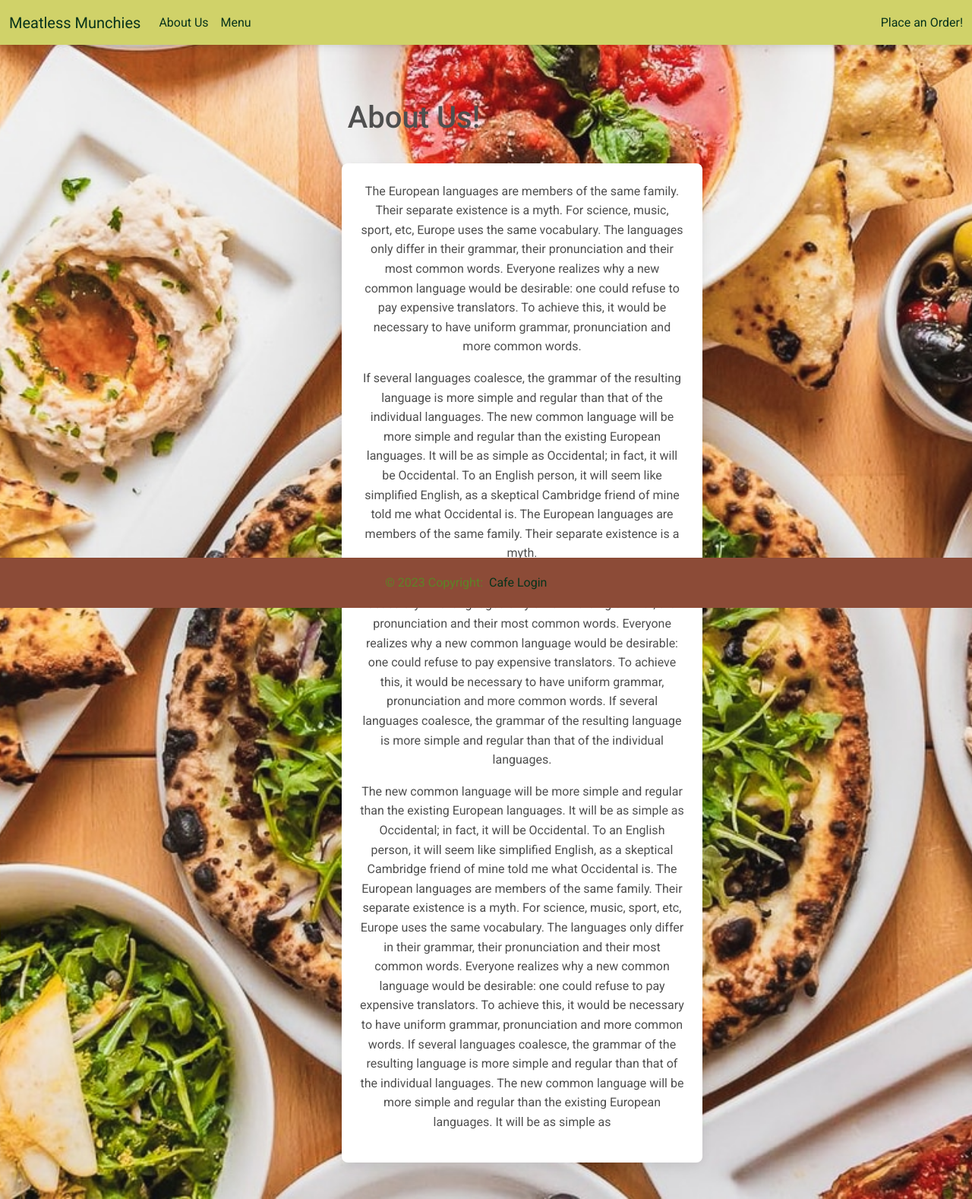
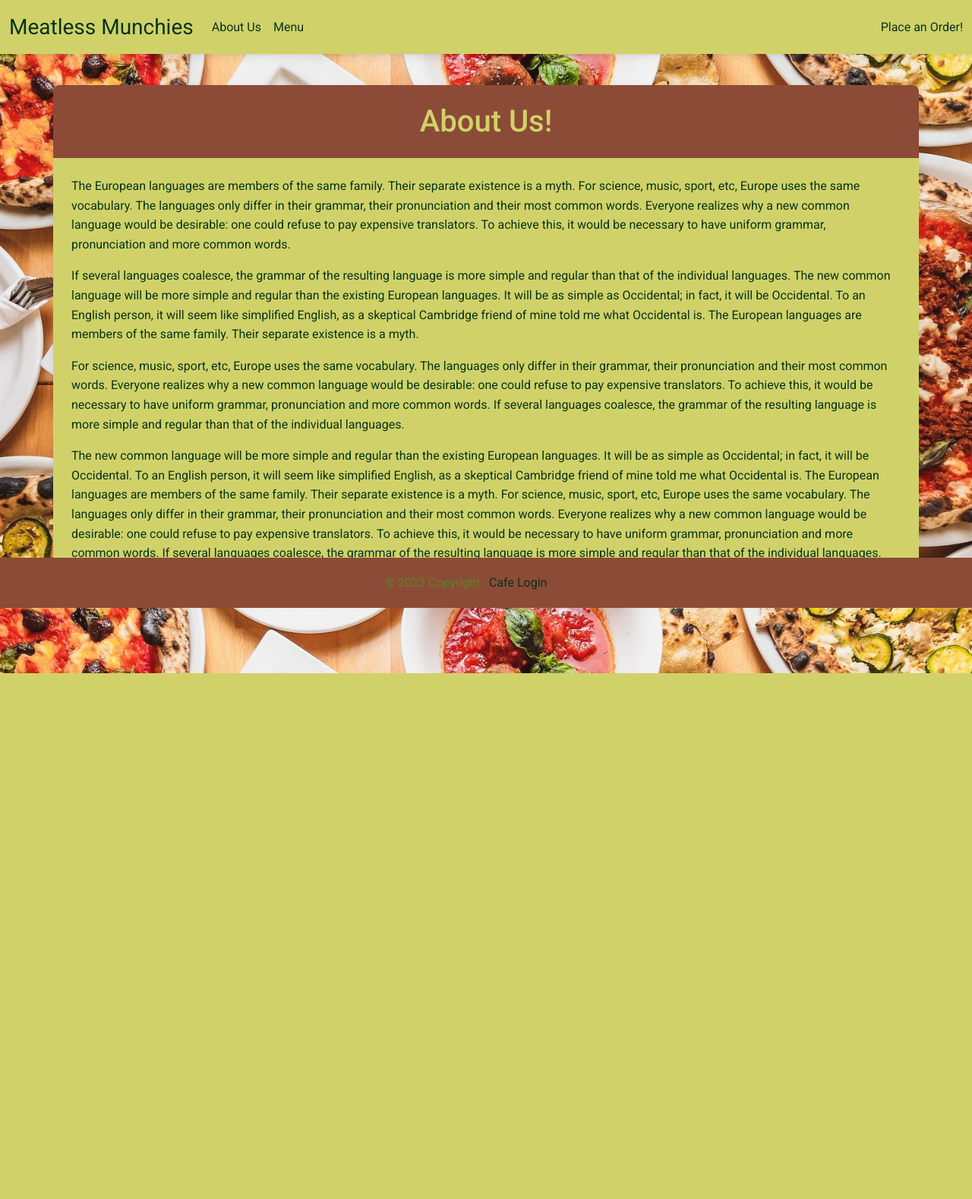
Before and after one commit to JakCrane/Assignment-3, a Django app: page /about/ in a window 1280 px wide. Shown: the whole page at 76% size. After the commit the page ends 886 px from the top, so only its background shows below. Run offline with Django 3.2, Linux system fonts and the light colour scheme; some libraries are stand-ins or nearby versions.

Commit message:
style index and about

```diff
--- a/cafcafproj/custapp/static/custapp/style.css
+++ b/cafcafproj/custapp/static/custapp/style.css
@@ -1,9 +1,10 @@
 body {
-    background-image: url(../../../media/media_images/hero-img.jpg);
+    background-image: url(hero-img.jpg);
     background-repeat: no-repeat;
     background-size: cover;
     background-position: center;
-    min-height: 100vh;
+    min-height: 100%;
+    background-attachment: fixed;
 }
 
 .bg-light-green {
@@ -31,9 +32,12 @@ body {
     background-color: #8c4b37
 }
 
-
+span {
+    white-space: nowrap ;
+  }
 #index-card {
-    background-color: #8c4b37e8
+    background-color: #8c4b37e8;
+    margin-top: 20%;
 }
 #index-btn:active, #index-btn:hover {
     background-color: #1d5113
@@ -41,7 +45,18 @@ body {
 #index-btn {
     background-color: #5c8326
 }
-
+.card-body[class*=bg-] {
+    border-bottom-left-radius: 0;
+    border-bottom-right-radius: 0;
+}
+.rounded-corners-top[class*=bg-] {
+    border-top-left-radius: var(--mdb-card-border-radius);
+    border-top-right-radius: var(--mdb-card-border-radius);
+}
+.rounded-corners-bottom[class*=bg-] {
+    border-bottom-left-radius: var(--mdb-card-border-radius);
+    border-bottom-right-radius: var(--mdb-card-border-radius);
+}
 
 
 /* background-attachment: fixed */
--- a/cafcafproj/custapp/templates/custapp/about.html
+++ b/cafcafproj/custapp/templates/custapp/about.html
@@ -1,19 +1,18 @@
 {% extends 'custapp/base.html' %}
 
 {% block content %}
-    <div class="container mb-5">
-        <div class="row justify-container-content-center mt-5">
-            <div class="col-md-8 col-sm-12 offset-md-1 p-4 text-center">
-                <h1>About Us!</h1>
+    <div class="container mb-5 mt-5">
+        <div class="row pt-3 pb-5">
+            <div class="card mt-5 px-0 ">
+                <div class="card-body bg-brown rounded-corners-top">
+                    <h1 class="card-title text-center light-green mb-0">About Us!</h1>
+                </div>
+                <div class="card-body bg-light-green rounded-corners-bottom">
+                    <p class="card-text dark-green">The European languages are members of the same family. Their separate existence is a myth. For science, music, sport, etc, Europe uses the same vocabulary. The languages only differ in their grammar, their pronunciation and their most common words. Everyone realizes why a new common language would be desirable: one could refuse to pay expensive translators. To achieve this, it would be necessary to have uniform grammar, pronunciation and more common words.</p>
+                    <p class="card-text dark-green">If several languages coalesce, the grammar of the resulting language is more simple and regular than that of the individual languages. The new common language will be more simple and regular than the existing European languages. It will be as simple as Occidental; in fact, it will be Occidental. To an English person, it will seem like simplified English, as a skeptical Cambridge friend of mine told me what Occidental is. The European languages are members of the same family. Their separate existence is a myth.</p>
+                    <p class="card-text dark-green">For science, music, sport, etc, Europe uses the same vocabulary. The languages only differ in their grammar, their pronunciation and their most common words. Everyone realizes why a new common language would be desirable: one could refuse to pay expensive translators. To achieve this, it would be necessary to have uniform grammar, pronunciation and more common words. If several languages coalesce, the grammar of the resulting language is more simple and regular than that of the individual languages.</p>
+                    <p class="card-text dark-green">The new common language will be more simple and regular than the existing European languages. It will be as simple as Occidental; in fact, it will be Occidental. To an English person, it will seem like simplified English, as a skeptical Cambridge friend of mine told me what Occidental is. The European languages are members of the same family. Their separate existence is a myth. For science, music, sport, etc, Europe uses the same vocabulary. The languages only differ in their grammar, their pronunciation and their most common words. Everyone realizes why a new common language would be desirable: one could refuse to pay expensive translators. To achieve this, it would be necessary to have uniform grammar, pronunciation and more common words. If several languages coalesce, the grammar of the resulting language is more simple and regular than that of the individual languages. The new common language will be more simple and regular than the existing European languages. It will be as simple as</p>
+                </div>
             </div>
-        </div>
-        <div class="row justify-content-center mt-1">
-            <div class="card col-md-5 col-sm-12 offset-md-1 p-4 text-center">
-                <p>The European languages are members of the same family. Their separate existence is a myth. For science, music, sport, etc, Europe uses the same vocabulary. The languages only differ in their grammar, their pronunciation and their most common words. Everyone realizes why a new common language would be desirable: one could refuse to pay expensive translators. To achieve this, it would be necessary to have uniform grammar, pronunciation and more common words.</p>
-                <p>If several languages coalesce, the grammar of the resulting language is more simple and regular than that of the individual languages. The new common language will be more simple and regular than the existing European languages. It will be as simple as Occidental; in fact, it will be Occidental. To an English person, it will seem like simplified English, as a skeptical Cambridge friend of mine told me what Occidental is. The European languages are members of the same family. Their separate existence is a myth.</p>
-                <p>For science, music, sport, etc, Europe uses the same vocabulary. The languages only differ in their grammar, their pronunciation and their most common words. Everyone realizes why a new common language would be desirable: one could refuse to pay expensive translators. To achieve this, it would be necessary to have uniform grammar, pronunciation and more common words. If several languages coalesce, the grammar of the resulting language is more simple and regular than that of the individual languages.</p>
-                <p>The new common language will be more simple and regular than the existing European languages. It will be as simple as Occidental; in fact, it will be Occidental. To an English person, it will seem like simplified English, as a skeptical Cambridge friend of mine told me what Occidental is. The European languages are members of the same family. Their separate existence is a myth. For science, music, sport, etc, Europe uses the same vocabulary. The languages only differ in their grammar, their pronunciation and their most common words. Everyone realizes why a new common language would be desirable: one could refuse to pay expensive translators. To achieve this, it would be necessary to have uniform grammar, pronunciation and more common words. If several languages coalesce, the grammar of the resulting language is more simple and regular than that of the individual languages. The new common language will be more simple and regular than the existing European languages. It will be as simple as</p>
-            </div>
-        </div>
     </div>
 {% endblock content %}
--- a/cafcafproj/custapp/templates/custapp/base.html
+++ b/cafcafproj/custapp/templates/custapp/base.html
@@ -1,3 +1,4 @@
+{% load static %}
 <!DOCTYPE html>
 <html lang="en">
 <head>
@@ -8,7 +9,9 @@
     <link href="https://cdnjs.cloudflare.com/ajax/libs/font-awesome/6.0.0/css/all.min.css" rel="stylesheet"/>
     <link href="https://fonts.googleapis.com/css?family=Roboto:300,400,500,700&display=swap" rel="stylesheet"/>
     <link href="https://cdnjs.cloudflare.com/ajax/libs/mdb-ui-kit/6.2.0/mdb.min.css" rel="stylesheet"/>
-    <link rel="stylesheet" href="static/custapp/style.css">
+
+    <link href="{% static 'custapp/style.css' %}" rel="stylesheet" />
+
 </head>
 <body>
 
--- a/cafcafproj/custapp/templates/custapp/navigation.html
+++ b/cafcafproj/custapp/templates/custapp/navigation.html
@@ -1,6 +1,6 @@
-<nav class="navbar navbar-expand-md bg-light-green">
+<nav class="navbar navbar-expand-md bg-light-green fixed-top">
     <div class="container-fluid">
-        <a class="navbar-brand dark-green" href="{% url 'index' %}">Meatless Munchies</a>
+        <a class="navbar-brand dark-green fs-3" href="{% url 'index' %}">Meatless Munchies</a>
         <button class="navbar-toggler" type="button" data-mdb-toggle="collapse" data-mdb-target="#navbarNav" aria-controls="navbarNav" aria-expanded="false" aria-label="Toggle navigation">
             <i class="fas fa-bars"></i>
         </button>
```
Also changed, not shown: cafcafproj/custapp/templates/custapp/index.html (+4 -3 lines), cafcafproj/custapp/static/custapp/hero-img.jpg (renamed from cafcafproj/media/media_images/hero-img.jpg), cafcafproj/media/media_images/hero-img-2.png (deleted).
